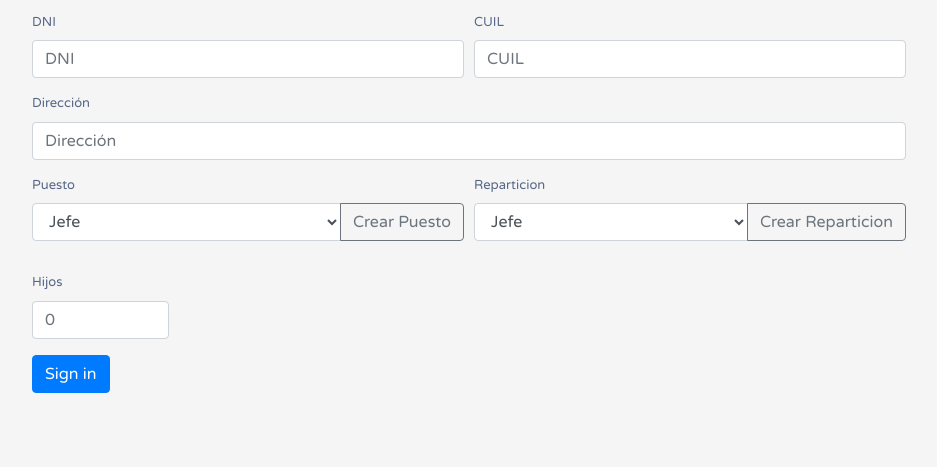
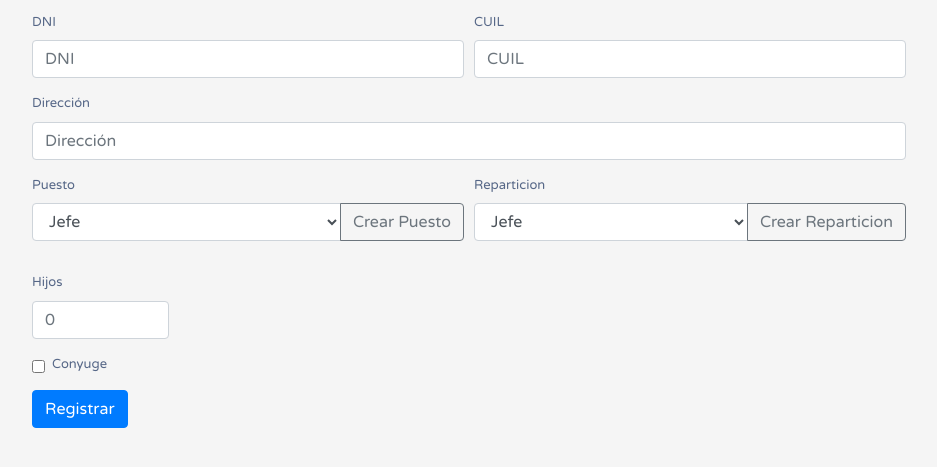
Before and after one commit to robertosale/adminPublica, a plain HTML site: page addEmpleado.html in a window 1280 px wide. Shown: the part 235-702 px from the top of the page, without its empty margins (171-1108 px from the left). Drawn offline with nearby package versions, Linux system fonts and the light colour scheme.

Commit message:
add complete empleado form

```diff
--- a/addEmpleado.html
+++ b/addEmpleado.html
@@ -109,7 +109,6 @@
 
 
 
-
                         <div class="form-row">
                             <div class="form-group col-md-2">
                                 <label for="inputAddress">Hijos</label>
@@ -121,14 +120,23 @@
 
                         <div id="hijos"> </div>
 
+                        <div class="form-group">
+                                <div class="form-check">
+                                  <input class="form-check-input" type="checkbox" value="" id="conyugeCheck" onchange="addConyugeForm();">
+                                  <label class="form-check-label" for="invalidCheck2">
+                                    Conyuge
+                                  </label>
+                            </div>
+                        </div>
 
+                        <div id="conyugeDiv"> </div>
 
 
 
 
 
                         <div class="form-group">
-                                <button type="submit" class="btn btn-primary">Sign in</button>
+                                <button type="submit" class="btn btn-primary">Registrar</button>
                         </div>
 
             </form>
--- a/js/script.js
+++ b/js/script.js
@@ -28,3 +28,28 @@ function addFormHijos(){
     }
 
 }
+
+function addConyugeForm(){
+    document.getElementById("conyugeDiv").innerHTML='';
+    if(document.getElementById("conyugeCheck").checked) {
+        document.getElementById("conyugeDiv").innerHTML=
+        `<div class="form-row">
+        <div class="form-group col-md-6">
+          <label for="inputNombreConyuge">Nombre Conyuge</label>
+          <input type="text" class="form-control" id="inputNombreConyuge" placeholder="Nombre">
+        </div>
+        <div class="form-group col-md-6">
+          <label for="inputApellidoConyuge">Apellido</label>
+          <input type="password" class="form-control" id="inputApellidoConyuge" placeholder="Apellido">
+        </div>
+      </div>
+
+      <div class="form-row">
+              <div class="form-group col-md-6">
+                <label for="inputDNIConyuge">DNI</label>
+                <input type="text" class="form-control" id="inputDNIConyuge" placeholder="DNI">
+              </div>
+
+            </div>`
+    }
+}
```
